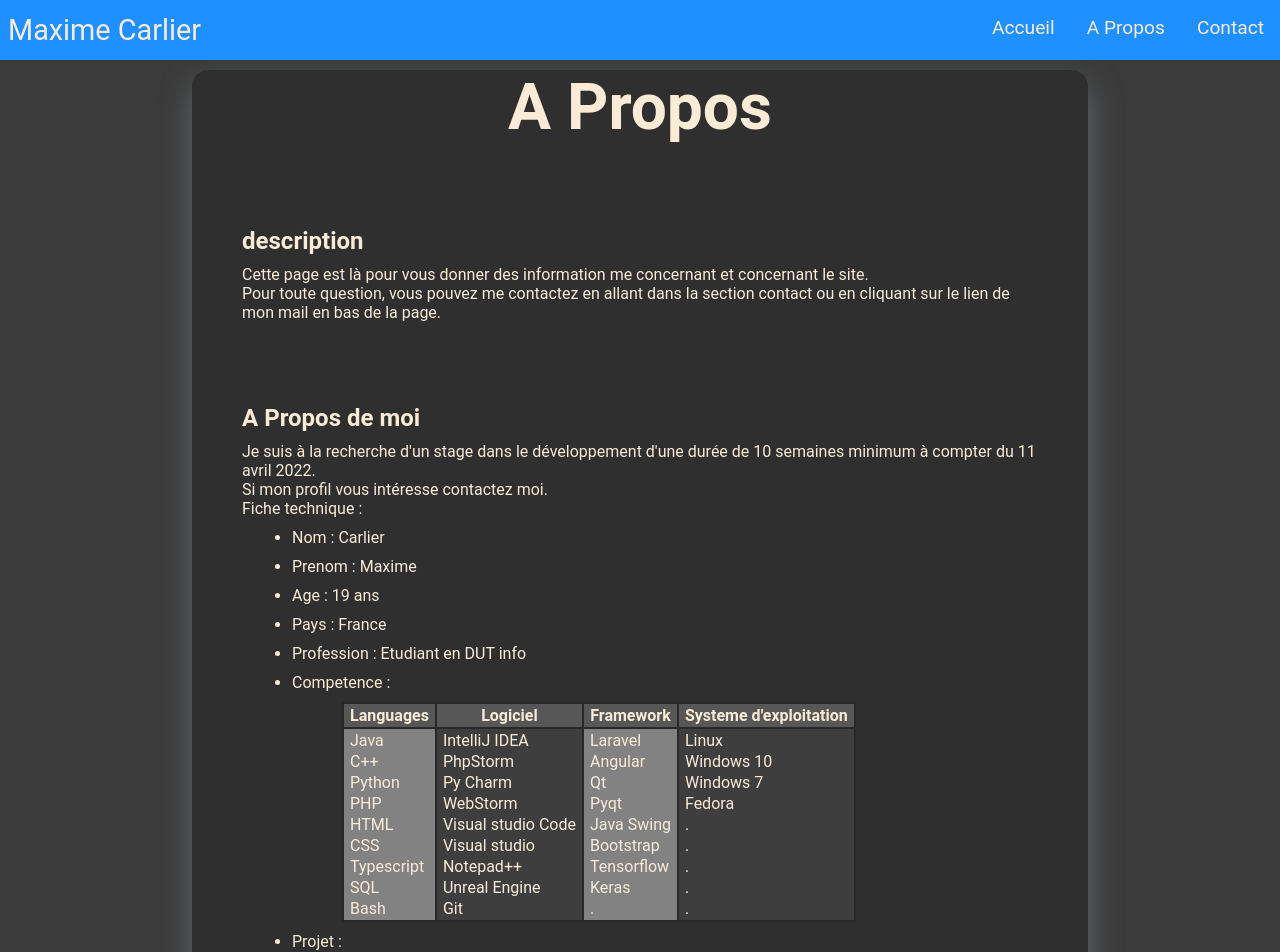
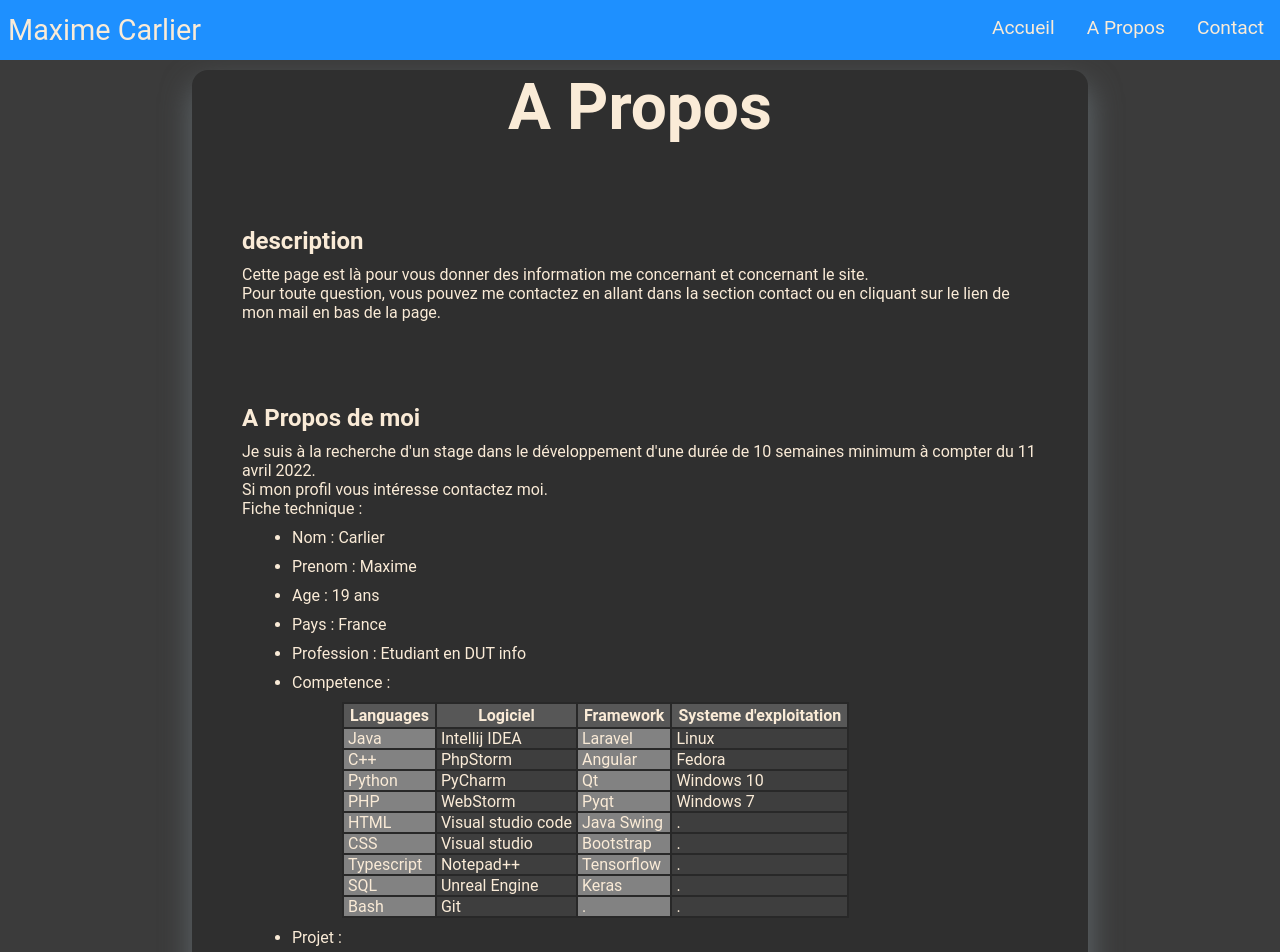
Before and after one commit to Carlier-Maxime/Portfolio, an Angular app: page /about in a window 1280 px wide. Shown: the top 952 px of the page. Built offline with nearby package versions, Linux system fonts and the light colour scheme.

Commit message:
change tab for auto generate

```diff
--- a/src/app/about/about.component.html
+++ b/src/app/about/about.component.html
@@ -30,54 +30,12 @@
           </tr>
         </thead>
         <tbody>
-          <!-- Languages -->
-          <td>
-            <tr>Java</tr>
-            <tr>C++</tr>
-            <tr>Python</tr>
-            <tr>PHP</tr>
-            <tr>HTML</tr>
-            <tr>CSS</tr>
-            <tr>Typescript</tr>
-            <tr>SQL</tr>
-            <tr>Bash</tr>
-          </td>
-          <!-- Logiciel -->
-          <td>
-            <tr>IntelliJ IDEA</tr>
-            <tr>PhpStorm</tr>
-            <tr>Py Charm</tr>
-            <tr>WebStorm</tr>
-            <tr>Visual studio Code</tr>
-            <tr>Visual studio</tr>
-            <tr>Notepad++</tr>
-            <tr>Unreal Engine</tr>
-            <tr>Git</tr>
-          </td>
-          <!-- Framework -->
-          <td>
-            <tr>Laravel</tr>
-            <tr>Angular</tr>
-            <tr>Qt</tr>
-            <tr>Pyqt</tr>
-            <tr>Java Swing</tr>
-            <tr>Bootstrap</tr>
-            <tr>Tensorflow</tr>
-            <tr>Keras</tr>
-            <tr>.</tr>
-          </td>
-          <!-- Systeme d'exploitation -->
-          <td>
-            <tr>Linux</tr>
-            <tr>Windows 10</tr>
-            <tr>Windows 7</tr>
-            <tr>Fedora</tr>
-            <tr>.</tr>
-            <tr>.</tr>
-            <tr>.</tr>
-            <tr>.</tr>
-            <tr>.</tr>
-          </td>
+          <tr *ngFor="let i of arrayLength">
+            <td>{{getLanguage(i)}}</td>
+            <td>{{getLogiciel(i)}}</td>
+            <td>{{getFramework(i)}}</td>
+            <td>{{getSE(i)}}</td>
+          </tr>
         </tbody>
       </table>
     </li>
@@ -90,7 +48,7 @@
         <li>Boto</li>
         <li>Sokoban</li>
       </ul>
-      <br>
+      <br> <br>
       Pour plus d'information sur les projet retourner a la homepage.
     </li>
     <li>Mail : 28m06c02@gmail.com</li>
--- a/src/app/about/about.component.ts
+++ b/src/app/about/about.component.ts
@@ -1,5 +1,4 @@
 import { Component, OnInit } from '@angular/core';
-import {max} from "rxjs";
 
 @Component({
   selector: 'app-about',
@@ -11,14 +10,17 @@ export class AboutComponent implements OnInit {
   logiciels:string[] = ['Intellij IDEA','PhpStorm','PyCharm','WebStorm','Visual studio code','Visual studio','Notepad++','Unreal Engine','Git']
   frameworks:string[] = ['Laravel','Angular','Qt','Pyqt','Java Swing','Bootstrap','Tensorflow','Keras']
   se:string[] = ['Linux','Fedora','Windows 10','Windows 7']
+  arrayLength:number[]=[]
 
   constructor() { }
 
   ngOnInit(): void {
+    this.setArrayIndex();
   }
 
-  getLengthColumn() : number {
-    return Math.max(this.languages.length,this.logiciels.length,this.frameworks.length,this.se.length);
+  setArrayIndex() {
+    let max:number = Math.max(this.languages.length,this.logiciels.length,this.frameworks.length,this.se.length);
+    this.arrayLength = Array(max).fill(0).map((x,i)=>i);
   }
 
   getLanguage(i:number) : string {
```
